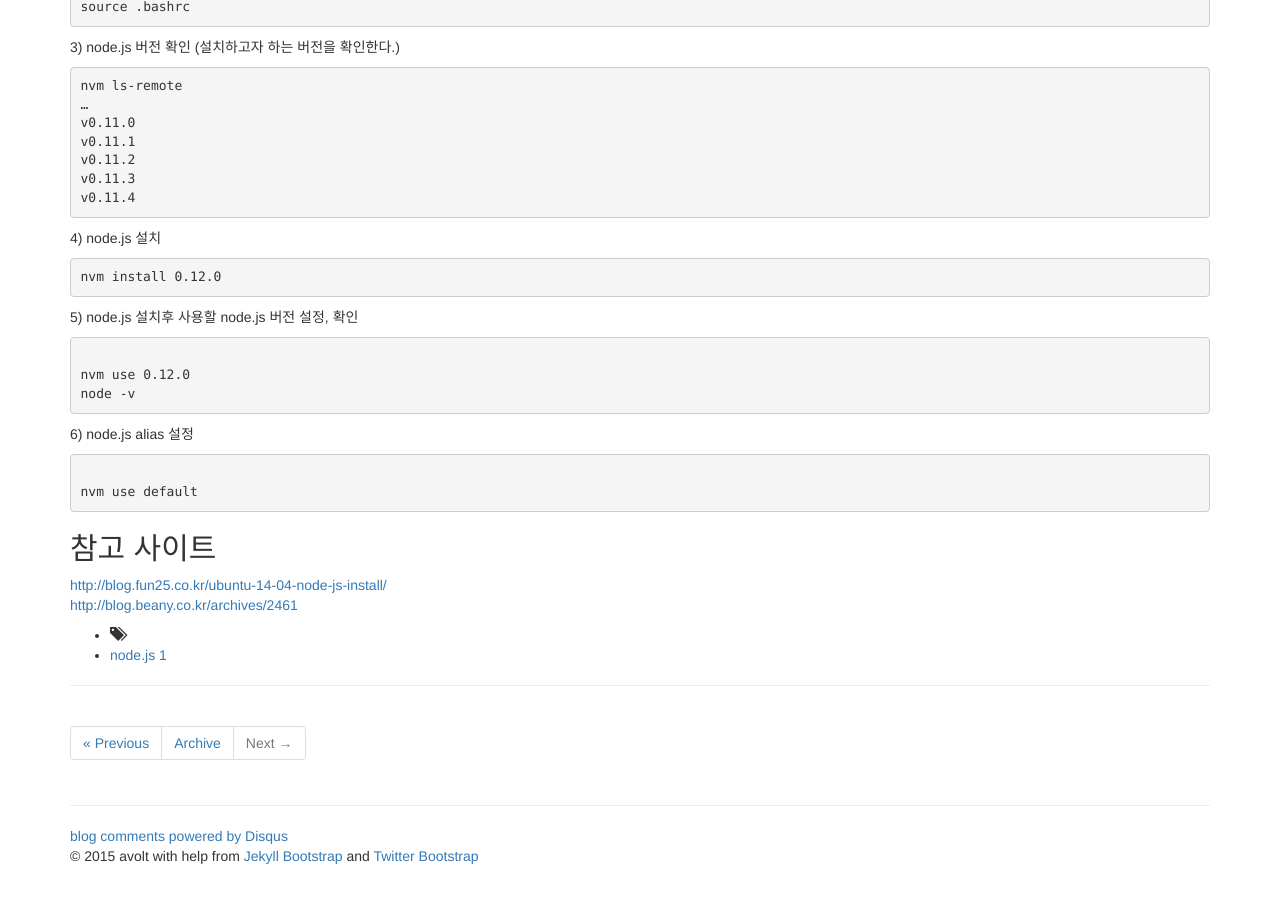
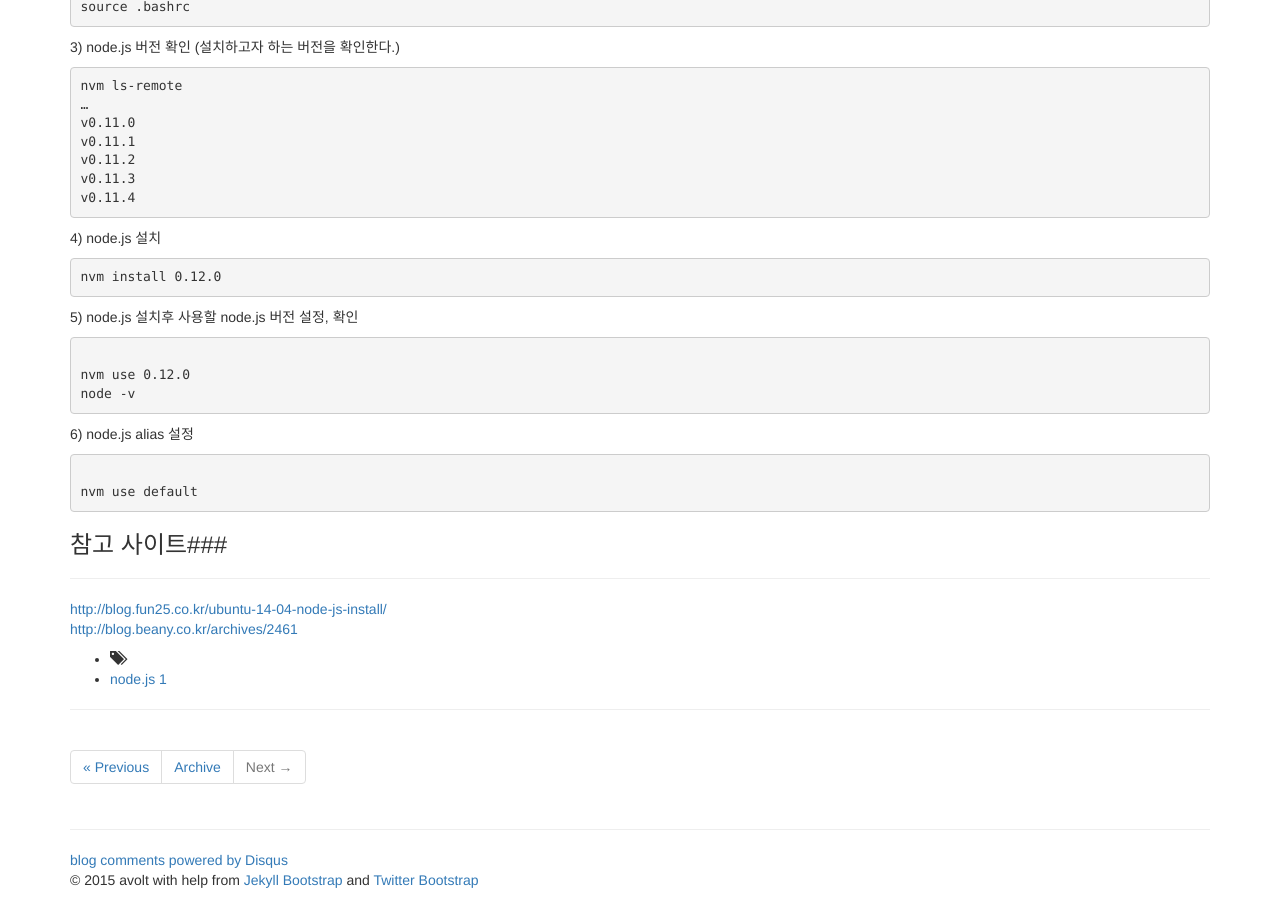
Before and after one commit to avolt/avolt.github.com, a Jekyll site: the page built from _posts/Develop/2015-04-08-title.md, in a window 1280 px wide and 900 px high, scrolled down 1276 px. Built offline with Jekyll 4.4.1, drawn with Linux system fonts in a browser that asks for light colours; nearby versions of some CDN libraries; library files that are not in the unit come from our copies; comment, search, counter and statistics services are not loaded; before the commit the page ends 2152 px from its top, so only the background shows below that.

```diff
--- a/_posts/Develop/2015-04-08-title.md
+++ b/_posts/Develop/2015-04-08-title.md
@@ -100,7 +100,7 @@ nvm use default
 {% endhighlight %}
 
 
-참고 사이트
+###참고 사이트###
 ---
 [http://blog.fun25.co.kr/ubuntu-14-04-node-js-install/](http://blog.fun25.co.kr/ubuntu-14-04-node-js-install/)
 [http://blog.beany.co.kr/archives/2461](http://blog.beany.co.kr/archives/2461)
```
